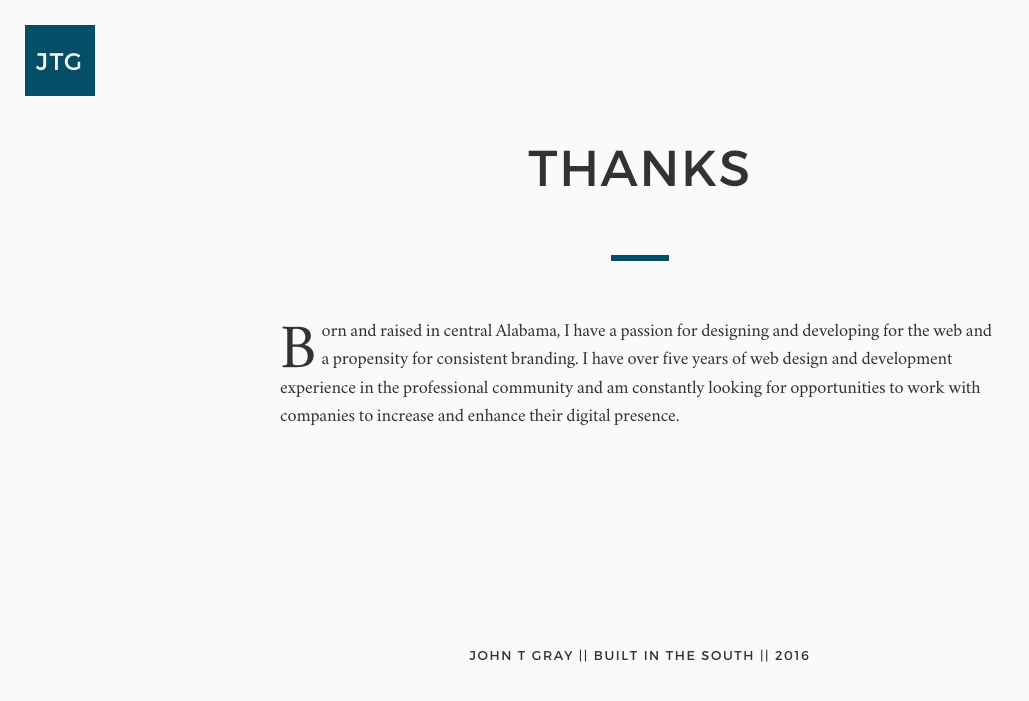
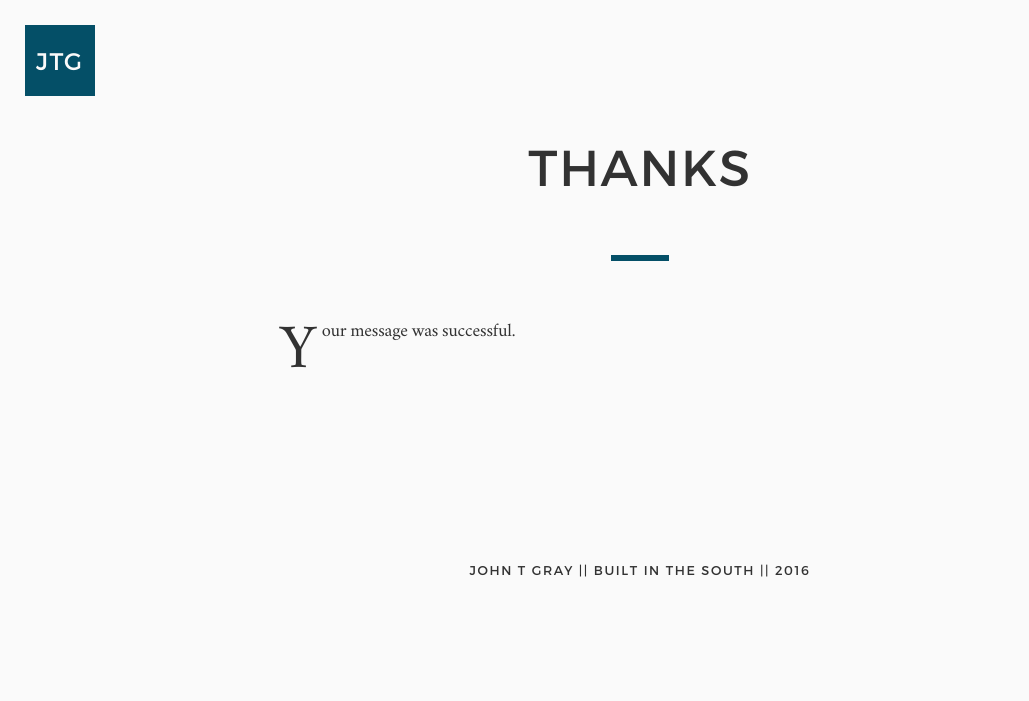
Before and after one commit to jtgry/personal-blog-old, a Jekyll site: the page built from thanks/index.html, in a window 1280 px wide. Shown: the top 701 px of the page, without its empty margins (0-1029 px from the left). Built offline with Jekyll 4.4.1, drawn with Linux system fonts in a browser that asks for light colours; nearby versions of some CDN libraries.

Commit message:
Updated '/thanks/index.html' via CloudCannon

```diff
--- a/thanks/index.html
+++ b/thanks/index.html
@@ -6,7 +6,7 @@ layout: default
     <h2 class="content-block-title 1">Thanks</h2>
     <hr class="content-block-hr 2">
     <div class="container 3">
-      <p>Born and raised in central Alabama, I have a passion for designing and developing for the web and a propensity for consistent branding. I have over five years of web design and development experience in the professional community and am constantly looking for opportunities to work with companies to increase and enhance their digital presence.</p>
+      <p>Your message was successful.</p>
     </div>
   </div>
 </section>
```
